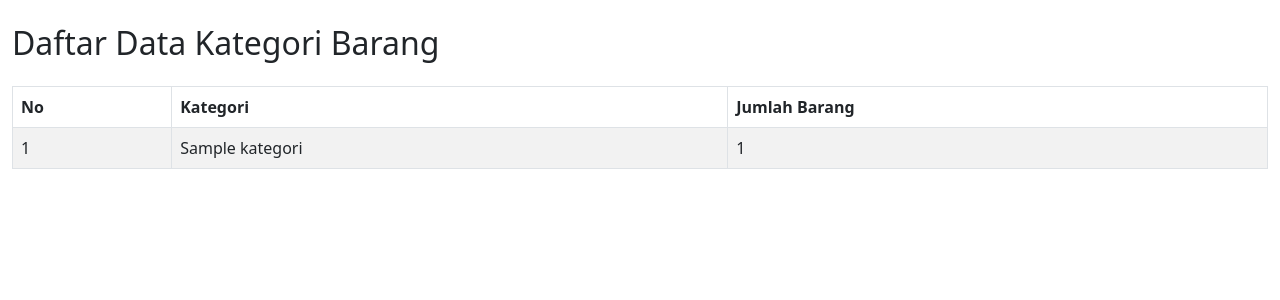
After one commit to dendik-creation/inventaris_gudang_elektronik, a PHP site: page /view/data-kategori/print.php in a window 1280 px wide. The commit adds this page. Shown: the top 300 px of the page. Run offline with PHP 8.4, Linux system fonts and the light colour scheme; tables that the repository leaves empty or names only in its code hold one stand-in row (values such as "Sample post").

Commit message:
[fix] refactor master data kategori barang

```diff
--- a/controller/data-barang.php
+++ b/controller/data-barang.php
@@ -83,7 +83,7 @@ while ($row = mysqli_fetch_assoc($res_kat)) {
     $kategori_list[] = $row;
 }
 
-// Query ambil data barang beserta kategori + search
+// Index & Search
 $barangs = "SELECT b.id, b.nama_barang, k.nama_kategori, b.quantity
         FROM barang b
         INNER JOIN kategori k ON b.kategori_id = k.id
--- /dev/null
+++ b/controller/data-kategori.php
@@ -0,0 +1,65 @@
+<?php
+require __DIR__ . '/../config/koneksi.php';
+
+// Index & Search
+$search = isset($_GET['search']) ? trim($_GET['search']) : '';
+$where = '';
+if ($search !== '') {
+    $where = "WHERE k.nama_kategori LIKE '%" . mysqli_real_escape_string($koneksi, $search) . "%'";
+}
+
+$kategories = "SELECT k.id, k.nama_kategori, COUNT(b.id) AS jumlah_barang
+        FROM kategori k
+        LEFT JOIN barang b ON b.kategori_id = k.id
+        $where
+        GROUP BY k.id, k.nama_kategori
+        ORDER BY k.id ASC";
+$data_kategori = mysqli_query($koneksi, $kategories);
+
+
+if ($_SERVER['REQUEST_METHOD'] === 'POST' && isset($_POST['tambah'])) {
+    $nama_kategori = trim($_POST['nama_kategori']);
+    if ($nama_kategori !== '') {
+        $stmt = mysqli_prepare($koneksi, "INSERT INTO kategori (nama_kategori) VALUES (?)");
+        mysqli_stmt_bind_param($stmt, "s", $nama_kategori);
+        mysqli_stmt_execute($stmt);
+        mysqli_stmt_close($stmt);
+        header("Location: index.php");
+        exit;
+    }
+}
+
+// Edit kategori
+if ($_SERVER['REQUEST_METHOD'] === 'POST' && isset($_POST['edit'])) {
+    $id = (int)$_POST['id'];
+    $nama_kategori = trim($_POST['nama_kategori']);
+    if ($id && $nama_kategori !== '') {
+        $stmt = mysqli_prepare($koneksi, "UPDATE kategori SET nama_kategori=? WHERE id=?");
+        mysqli_stmt_bind_param($stmt, "si", $nama_kategori, $id);
+        mysqli_stmt_execute($stmt);
+        mysqli_stmt_close($stmt);
+        header("Location: index.php");
+        exit;
+    }
+}
+
+// Hapus kategori
+if ($_SERVER['REQUEST_METHOD'] === 'POST' && isset($_POST['hapus'])) {
+    $id = (int)$_POST['id'];
+    if ($id) {
+        $stmt = mysqli_prepare($koneksi, "DELETE FROM kategori WHERE id=?");
+        mysqli_stmt_bind_param($stmt, "i", $id);
+        mysqli_stmt_execute($stmt);
+        mysqli_stmt_close($stmt);
+        header("Location: index.php");
+        exit;
+    }
+}
+
+// Untuk form edit
+$edit_data = null;
+if (isset($_GET['edit'])) {
+    $id = (int)$_GET['edit'];
+    $res = mysqli_query($koneksi, "SELECT * FROM kategori WHERE id=$id");
+    $edit_data = mysqli_fetch_assoc($res);
+}
--- /dev/null
+++ b/view/data-kategori/print.php
@@ -0,0 +1,44 @@
+<?php
+require_once __DIR__ . '/../../controller/data-kategori.php';
+$title = 'Daftar Data Kategori Barang';
+ob_start();
+?>
+<h2 class="my-4"><?= htmlspecialchars($title) ?></h2>
+<div class="table-responsive">
+        <table class="table table-bordered table-striped">
+            <thead>
+                <tr>
+                    <th>No</th>
+                    <th>Kategori</th>
+                    <th>Jumlah Barang</th>
+                </tr>
+            </thead>
+            <tbody>
+                <?php if ($data_kategori && mysqli_num_rows($data_kategori) > 0): ?>
+                    <?php $no = 1; ?>
+                    <?php while ($row = mysqli_fetch_assoc($data_kategori)): ?>
+                        <tr>
+                            <td><?= $no++; ?></td>
+                            <td><?= htmlspecialchars($row['nama_kategori']); ?></td>
+                            <td><?= (int)$row['jumlah_barang']; ?></td>
+                        </tr>
+                    <?php endwhile; ?>
+                <?php else: ?>
+                    <tr>
+                        <td colspan="4" class="text-center">Belum ada data kategori.</td>
+                    </tr>
+                <?php endif; ?>
+            </tbody>
+        </table>
+    </div>
+
+<script>
+    window.print();
+    window.onafterprint = function() {
+        window.close();
+    };
+</script>
+
+<?php
+$content = ob_get_clean();
+include '../print_layout.php';
```
Also changed, not shown: view/data-kategori/index.php (+6 -101 lines).
